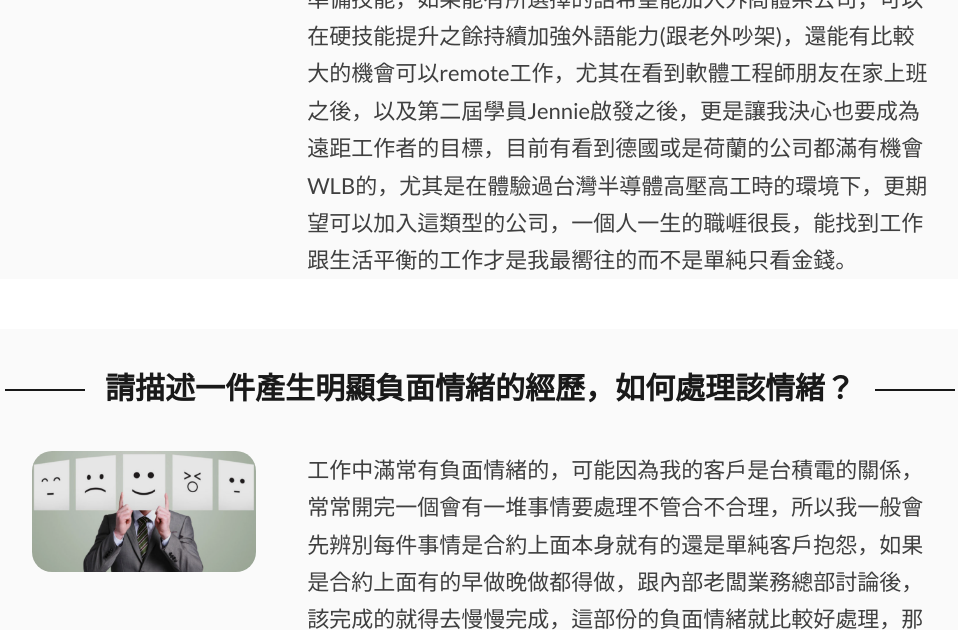
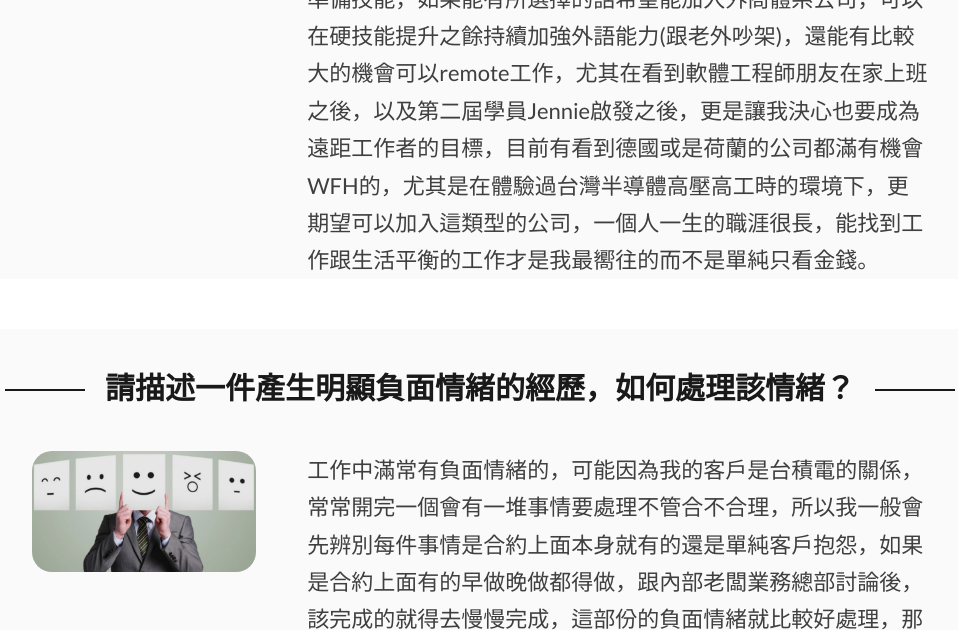
Before and after one commit to david11yf29/david11yf29.github.io, a website: page index.html in a window 1280 px wide. Shown: the part 4116-4746 px from the top of the page, without its empty margins (160-1118 px from the left). Drawn offline with nearby package versions, Linux system fonts and the light colour scheme.

Commit message:
Update index.html
Adding WeHelp QA

```diff
--- a/index.html
+++ b/index.html
@@ -86,7 +86,7 @@
                     <img src="img/WeHelp4.png" alt="WeHelp4">
                 </div>
                 <div class="intro__box--content">
-                    <p class="paragraph-margin-top">目前沒有想要加入的公司，主要會以工作中能學到的技能為主，所以傾向能學習DevOps運維相關或是後端技能的公司，因為發現不少後端開發的職缺也稍微會要求求職者了解運維相關知識像是Docker，所以在準備作品集時會盡量搭配外商求職網站JD來準備技能，如果能有所選擇的話希望能加入外商體系公司，可以在硬技能提升之餘持續加強外語能力(跟老外吵架)，還能有比較大的機會可以remote工作，尤其在看到軟體工程師朋友在家上班之後，以及第二屆學員Jennie啟發之後，更是讓我決心也要成為遠距工作者的目標，目前有看到德國或是荷蘭的公司都滿有機會WLB的，尤其是在體驗過台灣半導體高壓高工時的環境下，更期望可以加入這類型的公司，一個人一生的職崕很長，能找到工作跟生活平衡的工作才是我最嚮往的而不是單純只看金錢。</p>
+                    <p class="paragraph-margin-top">目前沒有想要加入的公司，主要會以工作中能學到的技能為主，所以傾向能學習DevOps運維相關或是後端技能的公司，因為發現不少後端開發的職缺也稍微會要求求職者了解運維相關知識像是Docker，所以在準備作品集時會盡量搭配外商求職網站JD來準備技能，如果能有所選擇的話希望能加入外商體系公司，可以在硬技能提升之餘持續加強外語能力(跟老外吵架)，還能有比較大的機會可以remote工作，尤其在看到軟體工程師朋友在家上班之後，以及第二屆學員Jennie啟發之後，更是讓我決心也要成為遠距工作者的目標，目前有看到德國或是荷蘭的公司都滿有機會WFH的，尤其是在體驗過台灣半導體高壓高工時的環境下，更期望可以加入這類型的公司，一個人一生的職涯很長，能找到工作跟生活平衡的工作才是我最嚮往的而不是單純只看金錢。</p>
                 </div>
             </div>
         </section>
```
